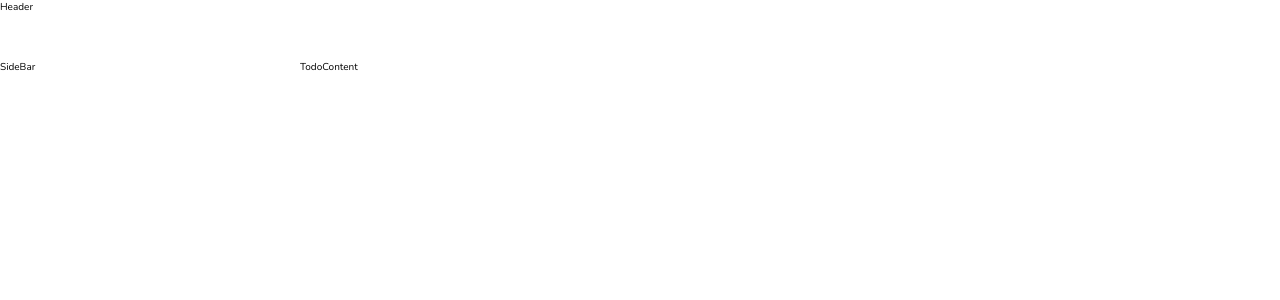
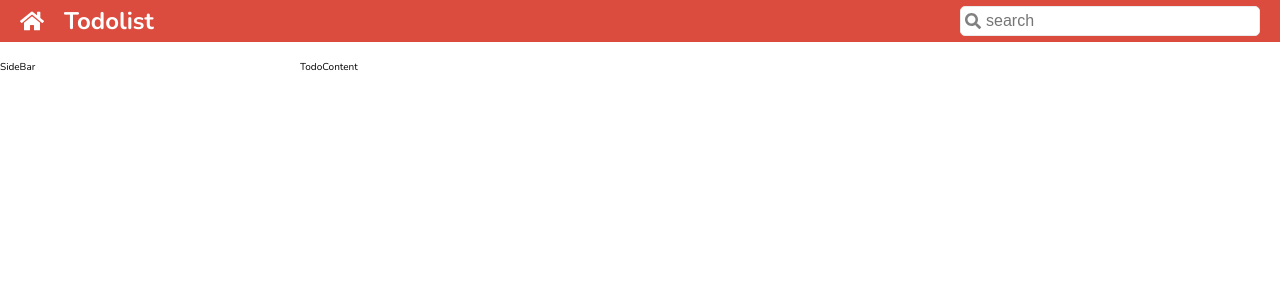
Before and after one commit to Chinnawat-TT/cc15-todolist-chinnawat, a React (Create React App) app: page / in a window 1280 px wide. Shown: the top 300 px of the page. Built offline with nearby package versions, Linux system fonts and the light colour scheme.

Commit message:
finish : move to component

```diff
--- a/package.json
+++ b/package.json
@@ -5,6 +5,7 @@
   "dependencies": {
     "react": "^18.2.0",
     "react-dom": "^18.2.0",
+    "react-icons": "^4.10.1",
     "react-scripts": "5.0.1",
     "sass": "^1.66.1"
   },
--- a/src/App.js
+++ b/src/App.js
@@ -1,11 +1,14 @@
 import "./App.scss" ;
-
+import {FaHome} from "react-icons/fa"
+import Header from "./Components/Header";
 function App() {
   return (
     <div className='todo'>
-        <div className="todo__header">Header</div>
+        <div className="todo__header">
+              <Header/>
+        </div>
         <div className="todo__sidebar">SideBar</div>
-        <div classNAme="todo__content">TodoContent</div>
+        <div className="todo__content">TodoContent</div>
     </div>
   );
 }
--- a/src/App.scss
+++ b/src/App.scss
@@ -1,3 +1,5 @@
+@import "./index.scss";
+@import "./Components/Header.scss";
 $header-height: 60px;
 $sidebar-width: 300px;
 
@@ -13,8 +15,6 @@ $sidebar-width: 300px;
     // grid-column-end: -1;
     grid-row: 1/2;
     grid-column: 1/-1;
-
-
   }
 
   &__sidebar{
@@ -32,6 +32,5 @@ $sidebar-width: 300px;
     // grid-column-end: -1;
     grid-row: 2/-1;
     grid-column: 2/-1;
-
   }
 }
--- /dev/null
+++ b/src/Components/Header.jsx
@@ -0,0 +1,20 @@
+import {FaHome} from "react-icons/fa";
+import { FaSearch } from 'react-icons/fa';
+import Search from "./Search";
+
+function Header(){
+
+    return (
+        <header className="header">
+            <div className="header__logo"><FaHome/></div>
+            <div className="header__text">
+              <h1>Todolist</h1>
+              </div>
+            <div className="header__search">
+                    <Search/>
+                </div>
+          </header>
+    );
+}
+
+export default Header;
--- /dev/null
+++ b/src/Components/Header.scss
@@ -0,0 +1,55 @@
+
+@import "../index.scss";
+
+.header{
+    background-color: $primary;
+    display: flex;
+    align-items: center;
+    gap: 20px;
+    padding: 5px 20px;
+
+    &__logo{
+      display: flex;
+      cursor: pointer;
+      font-size: 24px;
+      color: $white;
+    }
+    &__text{
+      flex: 1;
+      color: $white;
+
+      &>h1{
+        font-size: 24px;
+      }
+    }
+
+
+    &__search{
+      min-width: 300px;
+    }
+
+  }
+
+  .search {
+    position: relative;
+
+    &__icon{
+      position: absolute;
+      left: 5px;
+      top: 50%;
+      transform: translateY(-50%);
+      font-size: 16px;
+      color: $grey-dark;
+      display: flex;
+    }
+
+      &__input {
+        width: 100%;
+        padding: 5px;
+        padding-left: 25px;
+        border-radius: 5px;
+        border: 1px solid $grey-light;
+        font-size: 16px;
+        outline: none;
+    }
+    }
--- /dev/null
+++ b/src/Components/Search.jsx
@@ -0,0 +1,14 @@
+import { FaSearch } from 'react-icons/fa';
+
+function Search() {
+  return (
+    <div className="search">
+      <span className="search__icon">
+        <FaSearch />
+      </span>
+      <input type="text" className="search__input" placeholder="search"></input>
+    </div>
+  );
+}
+
+export default Search;
--- a/src/index.scss
+++ b/src/index.scss
@@ -5,6 +5,8 @@ $primary: #db4c3f;
 $grey-light: #eaeaea;
 $grey-dark: #808080;
 $white: #fff;
+$header-height: 60px;
+$sidebar-width: 300px;
 
 *,
 *::after,
```
Also changed, not shown: 2 other files (tests, documents, lock files or other folders).
